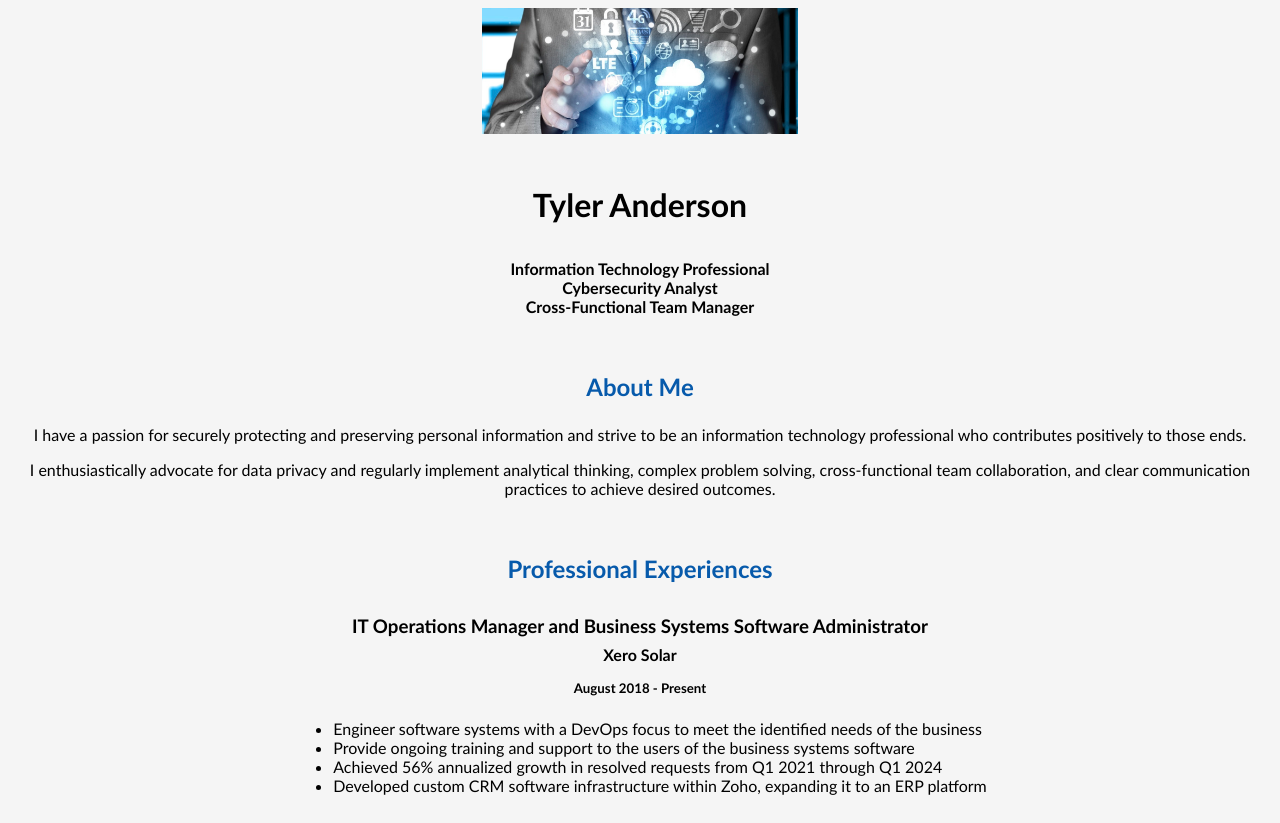
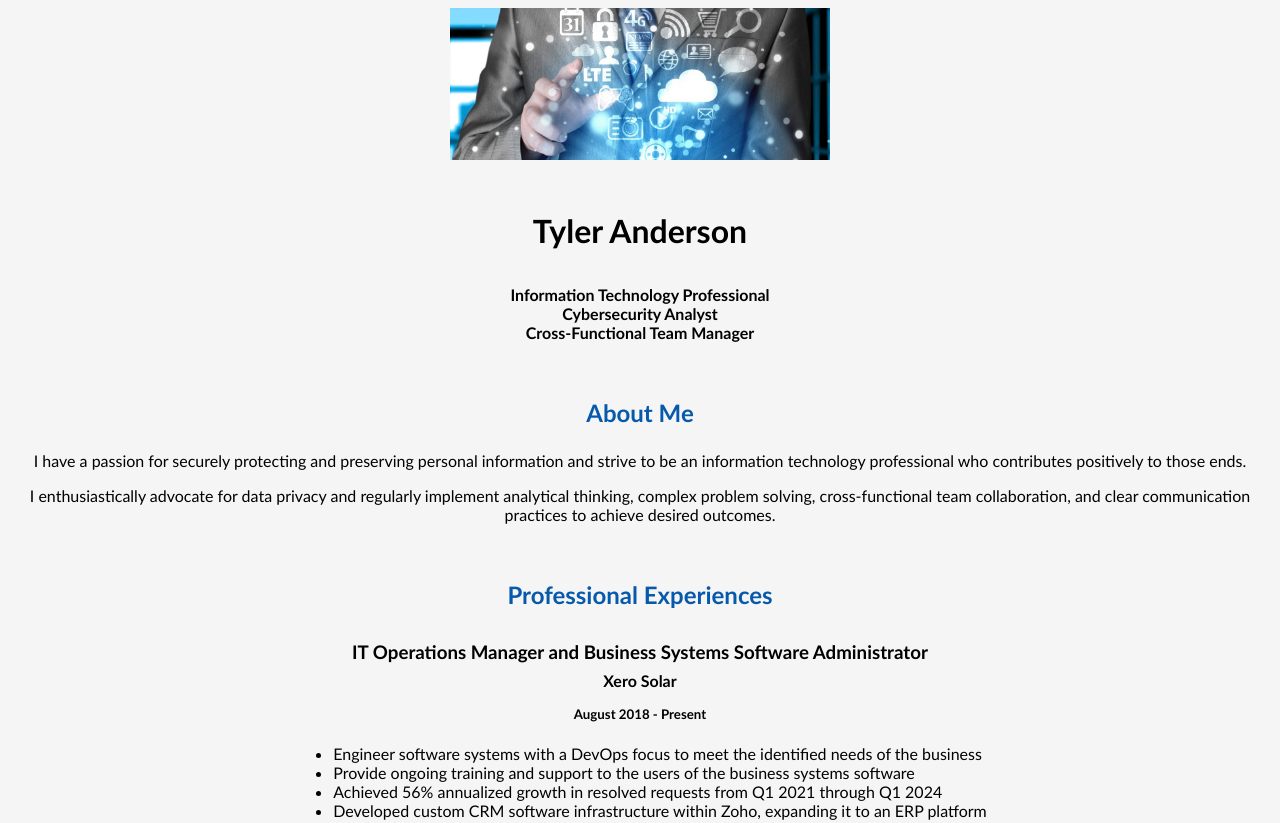
Before and after one commit to andersontyler1/andersontyler1.github.io, a plain HTML site: page index.html in a window 1280 px wide. Shown: the top 823 px of the page. Drawn offline with Linux system fonts and the light colour scheme.

Commit message:
Update index.html

```diff
--- a/index.html
+++ b/index.html
@@ -15,7 +15,7 @@
   </header>
 
   <body>
-    <img src="images/banner.jpg" alt="banner" width=25%>
+    <img src="images/banner.jpg" alt="banner" width=30%>
 
     <h1>Tyler Anderson</h1><br>
     <h4>Information Technology Professional<br>Cybersecurity Analyst<br>Cross-Functional Team Manager</h4>
```
